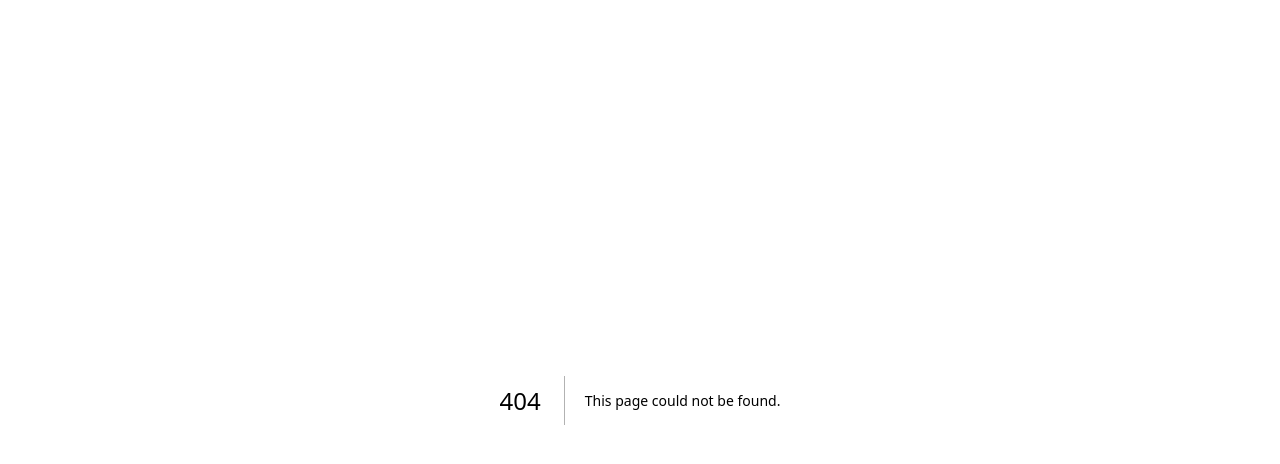
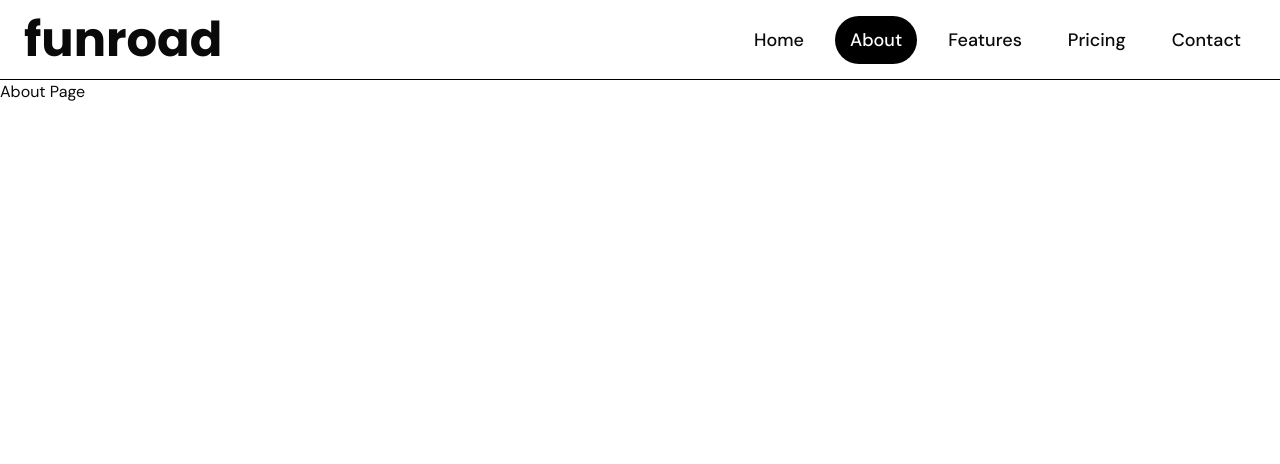
Before and after one commit to RamanKurai/Funroad, a Next.js app: page /about in a window 1280 px wide. Before the commit this address had no page. Shown: the top 464 px of the page. Built offline with nearby package versions, Linux system fonts and the light colour scheme.

Commit message:
feat: add About, Contact, Features, Layout, Homepage, and Pricing page & edit full Navbar.tsx

```diff
--- /dev/null
+++ b/src/app/(home)/about/page.tsx
@@ -0,0 +1,11 @@
+import React from 'react'
+
+const About = () => {
+  return (
+    <div>
+      About Page
+    </div>
+  )
+}
+
+export default About
--- /dev/null
+++ b/src/app/(home)/contact/page.tsx
@@ -0,0 +1,11 @@
+import React from 'react'
+
+const Contact = () => {
+  return (
+    <div>
+      Contact page
+    </div>
+  )
+}
+
+export default Contact
--- /dev/null
+++ b/src/app/(home)/features/page.tsx
@@ -0,0 +1,11 @@
+import React from 'react'
+
+const Features = () => {
+  return (
+    <div>
+    Features Page
+    </div>
+  )
+}
+
+export default Features
--- /dev/null
+++ b/src/app/(home)/layout.tsx
@@ -0,0 +1,15 @@
+import Navbar from "./navbar";
+
+interface props  {
+   children : React.ReactNode;
+}
+const Homelayout = ({children} : props) => {
+  return (
+    <div className="flex flex-col min-h-screen">
+        <Navbar/>
+      {children}
+    </div>
+  )
+}
+
+export default Homelayout
--- /dev/null
+++ b/src/app/(home)/navbar.tsx
@@ -0,0 +1,71 @@
+'use client'
+import React, { Children } from 'react'
+import { Poppins } from 'next/font/google'
+import Link from 'next/link'
+import { cn } from '@/lib/utils'
+import { Button } from '@/components/ui/button'
+import { usePathname } from 'next/navigation'
+
+const poppins = Poppins({
+    subsets : ["latin"],
+    weight : ["700"],
+})
+
+interface NavbarItemsProps {
+   href : string,
+   children : React.ReactNode,
+   isActive?: boolean
+}
+
+const NavbarItem = ({
+    href,
+    children,
+    isActive
+} :  NavbarItemsProps) => {
+   return (
+    <Button
+    asChild
+    variant={'outline'}
+    className={cn("bg-transparent hover:bg-transparent rounded-full hover:border-primary border-transparent px-3.5 text-lg",
+     isActive && "bg-black text-white hover:bg-black hover:text-white"
+    )}
+    >
+      <Link href={href}>
+        {children}
+      </Link>
+    </Button>
+   )
+}
+
+const navbarItems = [
+    {href : "/" ,  children : "Home"},
+    {href : "/about" ,  children : "About"},
+    {href : "/features" ,  children : "Features"},
+    {href : "/pricing" ,  children : "Pricing"},
+    {href : "/contact" ,  children : "Contact"}
+]
+
+const Navbar = () => {
+   const pathname = usePathname()
+  return (
+    <nav className='h-20 border-b bg-white font-medium flex justify-between'>
+      <Link href="/" className='pl-6 flex items-center'>
+        <span className={cn("text-5xl font-semibold" , poppins.className)}>funroad</span>
+      </Link>
+
+      <div className="pr-6 items-center gap-4 hidden lg:flex">
+       {navbarItems.map((items) => (
+         <NavbarItem
+         key={items.href}
+         href={items.href}
+         isActive={pathname === items.href}
+         >
+          {items.children}
+         </NavbarItem>
+       ))}
+      </div>
+    </nav>
+  )
+}
+
+export default Navbar
--- /dev/null
+++ b/src/app/(home)/pricing/page.tsx
@@ -0,0 +1,11 @@
+import React from 'react'
+
+const Pricing = () => {
+  return (
+    <div>
+      Pricing Page
+    </div>
+  )
+}
+
+export default Pricing
```
Also changed, not shown: src/app/(home)/page.tsx (renamed from src/app/page.tsx).
